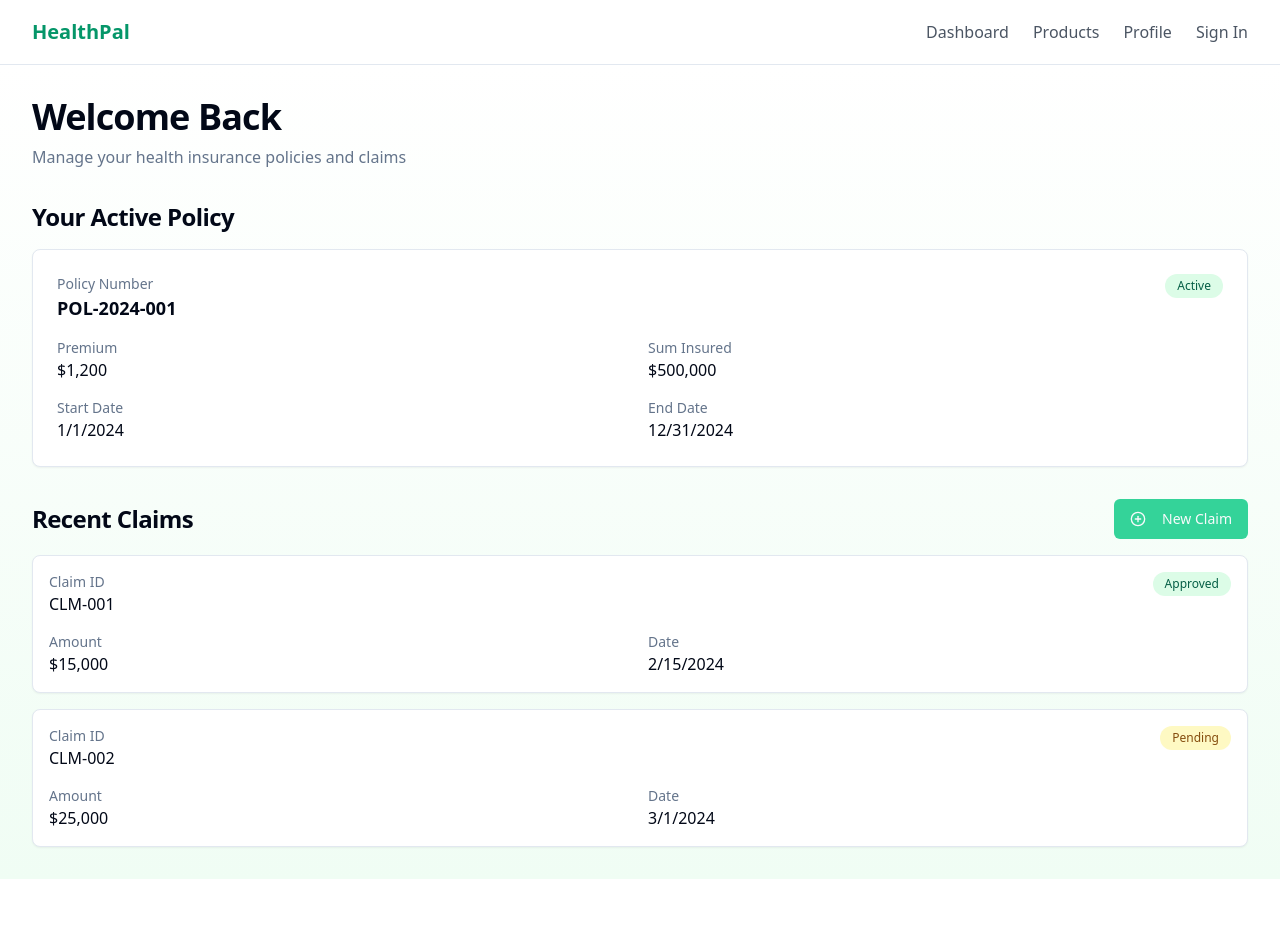
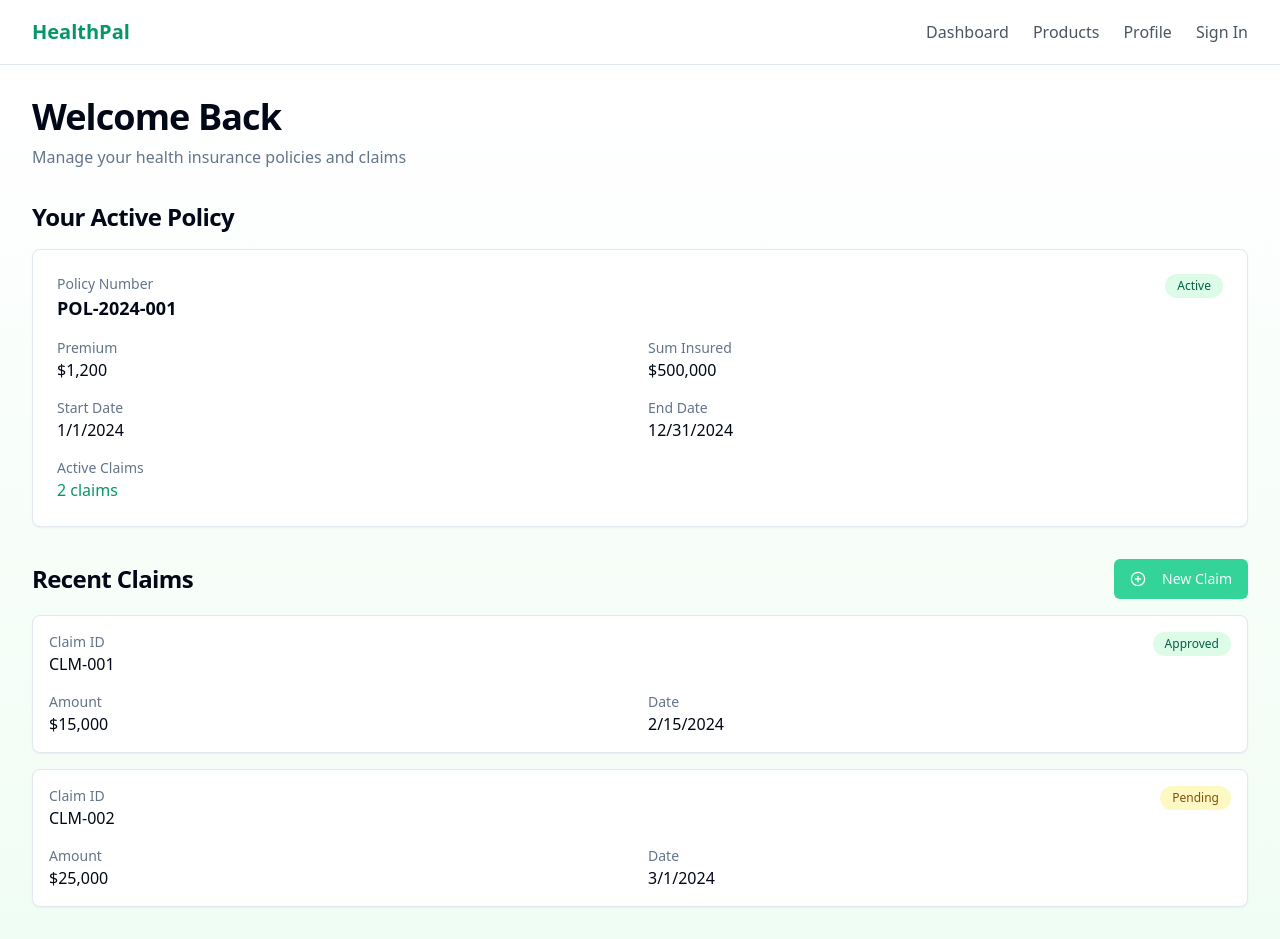
Before and after one commit to Quriousityy/healthpal-portal, a React (Vite) app: page / in a window 1280 px wide. Before the commit the page ends 879 px from the top, so only its background shows below. Built offline with nearby package versions, Linux system fonts and the light colour scheme.

Commit message:
Add claim count to policy card
Adds the number of claims associated with the active policy to the policy card displayed on the dashboard.  This provides users with a quick overview of their claim activity.

```diff
--- a/src/components/dashboard/policy-card.tsx
+++ b/src/components/dashboard/policy-card.tsx
@@ -6,9 +6,10 @@ import { Link } from "react-router-dom";
 
 interface PolicyCardProps {
   policy: Policy;
+  claimsCount?: number;
 }
 
-export function PolicyCard({ policy }: PolicyCardProps) {
+export function PolicyCard({ policy, claimsCount = 0 }: PolicyCardProps) {
   return (
     <Link to={`/policies/${policy.id}`}>
       <Card className="p-6 hover:shadow-lg transition-shadow animate-fadeIn">
@@ -46,6 +47,11 @@ export function PolicyCard({ policy }: PolicyCardProps) {
               </p>
             </div>
           </div>
+
+          <div>
+            <p className="text-sm text-muted-foreground">Active Claims</p>
+            <p className="font-medium text-sage-600">{claimsCount} claims</p>
+          </div>
         </div>
       </Card>
     </Link>
--- a/src/pages/Index.tsx
+++ b/src/pages/Index.tsx
@@ -1,3 +1,4 @@
+
 import { PolicyCard } from "@/components/dashboard/policy-card";
 import { ClaimsSection } from "@/components/dashboard/claims-section";
 import type { Policy, Claim } from "@/lib/types";
@@ -128,7 +129,10 @@ const Index = () => {
             <h2 className="text-2xl font-semibold tracking-tight mb-4">
               Your Active Policy
             </h2>
-            <PolicyCard policy={mockPolicies[0]} />
+            <PolicyCard
+              policy={mockPolicies[0]}
+              claimsCount={mockClaims.length}
+            />
           </div>
 
           <div className="md:col-span-2 lg:col-span-3">
```
